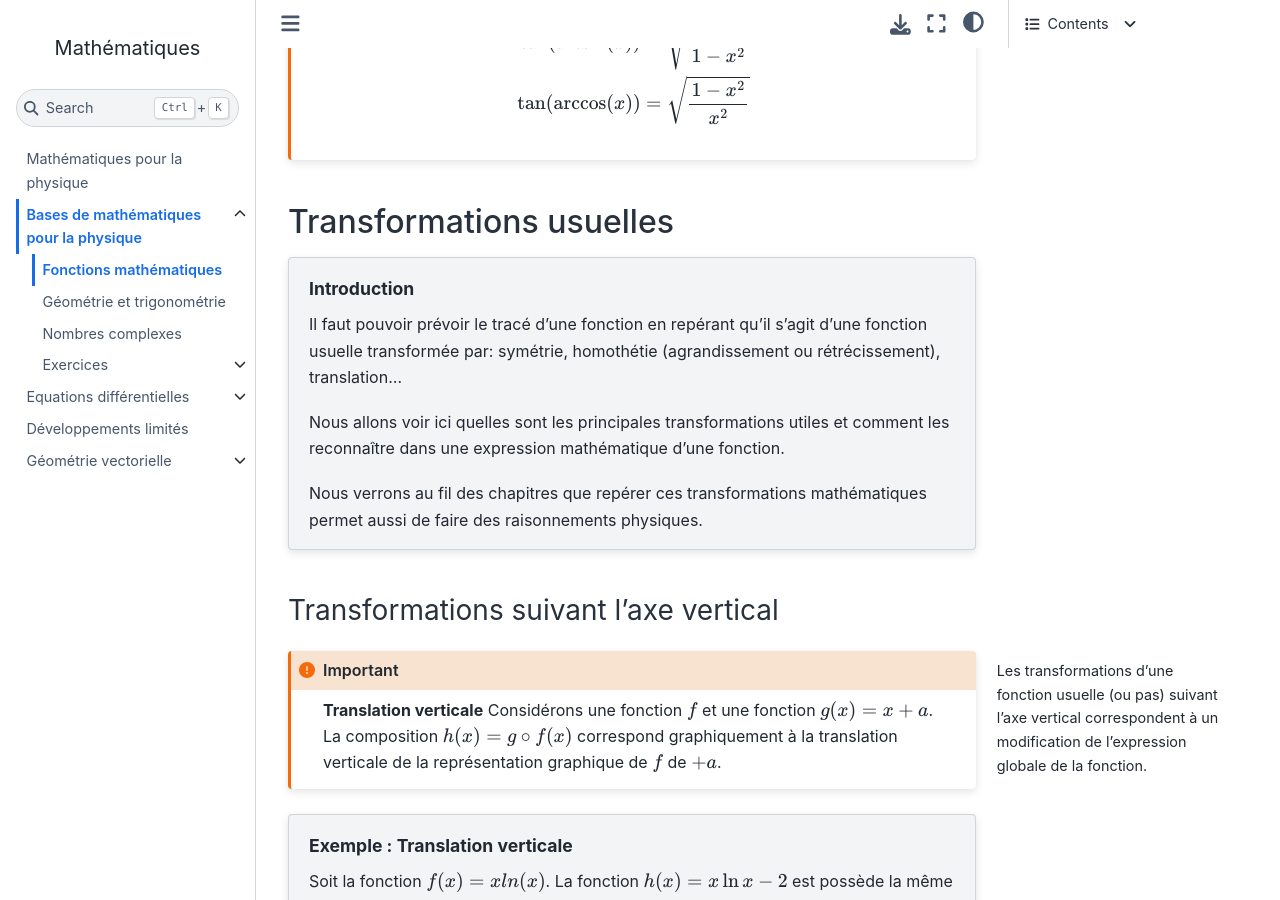
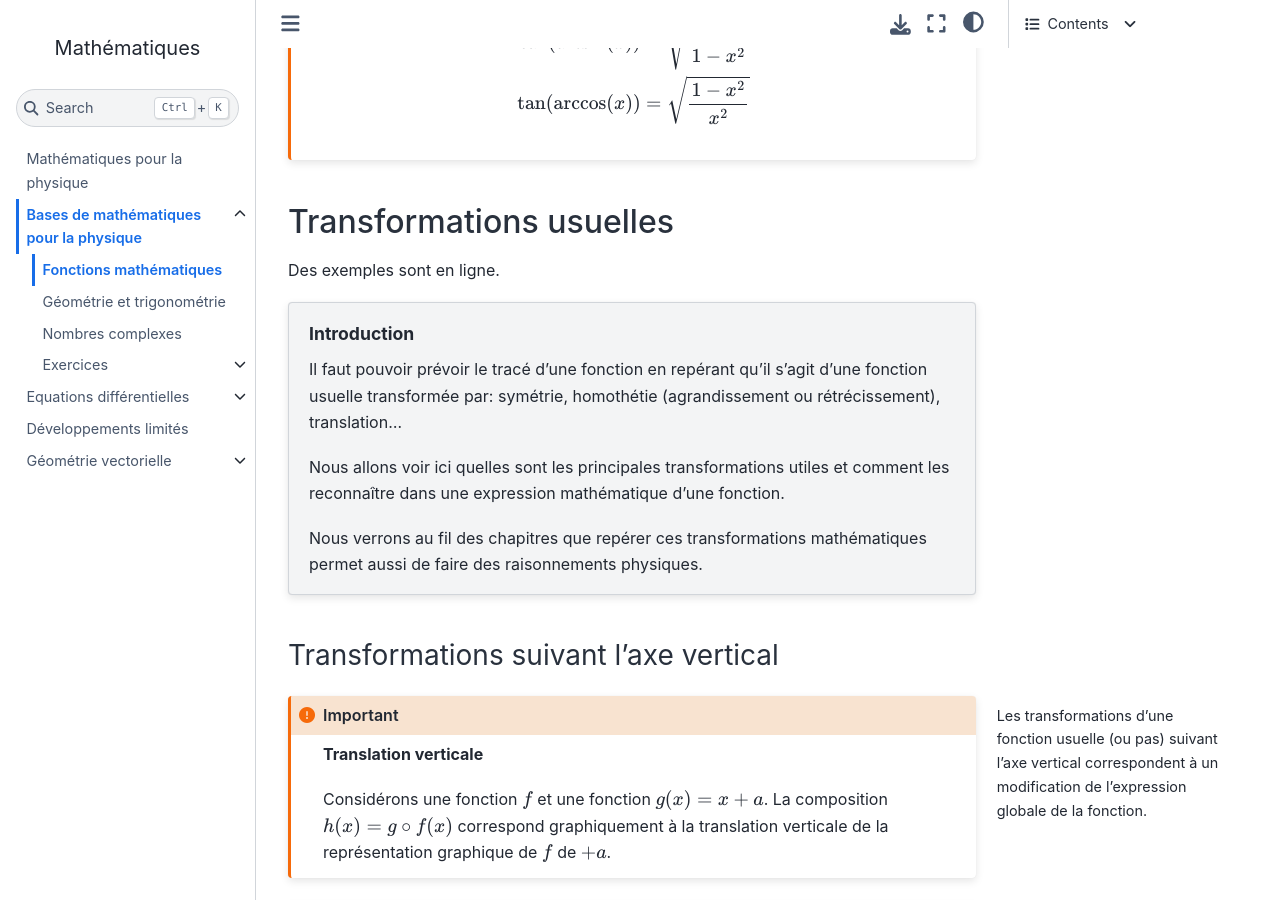
Before and after one commit to pcsi3physiquestan/math_sources, a Jupyter Book: the page built from notebook/bases_fonctions.md, in a window 1280 px wide and 900 px high, scrolled down 3938 px. Built offline with Jupyter Book 1.0.4 settings and Sphinx 7.4.7 and the Sphinx Book theme 1.1.4, drawn with Linux system fonts in a browser that asks for light colours.

Commit message:
Mise à jour automatique

`````diff
--- a/notebook/bases_fonctions.md
+++ b/notebook/bases_fonctions.md
@@ -135,6 +135,8 @@ Les fonctions réciproques sont arccos, arcsin et arctan. Arccos et arcsin ont u
 ````
 
 ## Transformations usuelles
+Des exemples sont en ligne.
+
 ````{topic} Introduction
 Il faut pouvoir prévoir le tracé d'une fonction en repérant qu'il s'agit d'une fonction usuelle transformée par: symétrie, homothétie (agrandissement ou rétrécissement), translation...
 
@@ -149,6 +151,7 @@ Les transformations d'une fonction usuelle (ou pas) suivant l'axe vertical corre
 ````
 
 ````{important} __Translation verticale__
+
 Considérons une fonction $f$ et une fonction $g(x) = x+a$. La composition $h(x)=g \circ f(x)$ correspond graphiquement à la translation verticale de la représentation graphique de $f$ de $+a$.
 ````
 ````{topic} Exemple : Translation verticale
`````
